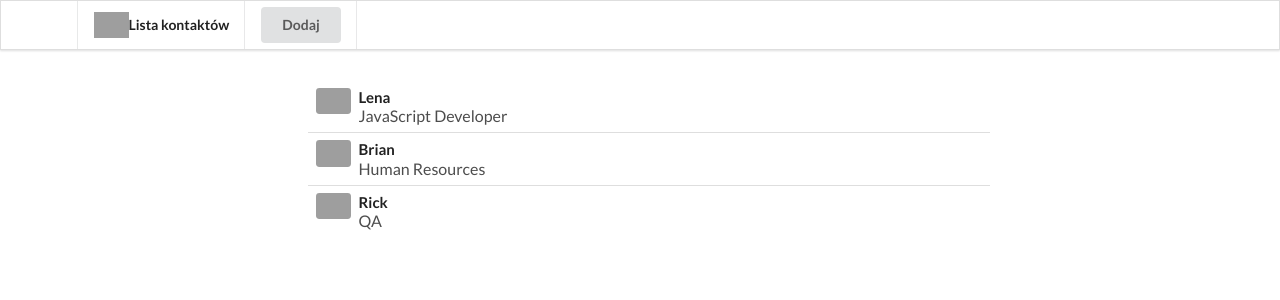
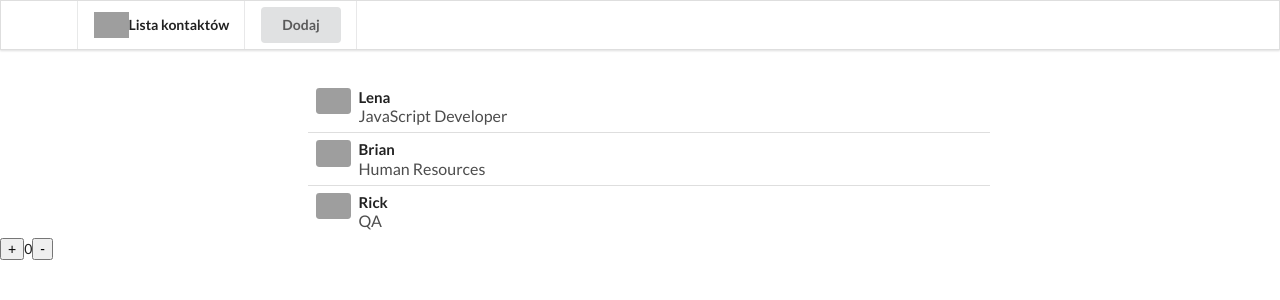
Before and after one commit to nczop/ContactList, a React (Create React App) app: page / in a window 1280 px wide. Shown: the top 300 px of the page. Built offline with nearby package versions, Linux system fonts and the light colour scheme; grey boxes are pictures that could not be loaded.

Commit message:
state, setState, CounterApp,

```diff
--- a/src/App.js
+++ b/src/App.js
@@ -10,6 +10,7 @@ import './App.css';
           <main className="ui main text container">
             <ContactsList />
           </main>
+          <CounterApp />
         </div>
       );
     }
@@ -74,12 +75,7 @@ import './App.css';
         </li>
       );
     }
-
   }
-
-
-
-
 
   class UserAvatar extends React.Component {
     render () {
@@ -91,6 +87,34 @@ import './App.css';
     }
     onClickAvatar () {
       alert("kliknieto!");
+      console.log("Uwaga")
+    }
+  }
+
+  class CounterApp extends React.Component {
+    constructor () {
+      super ();
+      this.state = {counter: 0};
+    }
+    render () {
+      return (
+        <div>
+          <button onClick = {this.increment.bind(this)}>+</button>
+          <output>{this.state.counter}</output>
+          <button onClick= {this.decrement.bind(this)}>-</button>
+        </div>
+      );
+    }
+    increment() {
+      this.setState ({
+        counter: this.state.counter + 1
+      })
+    }
+
+    decrement() {
+      this.setState ({
+        counter: this.state.counter -1
+      })
     }
   }
 
```
